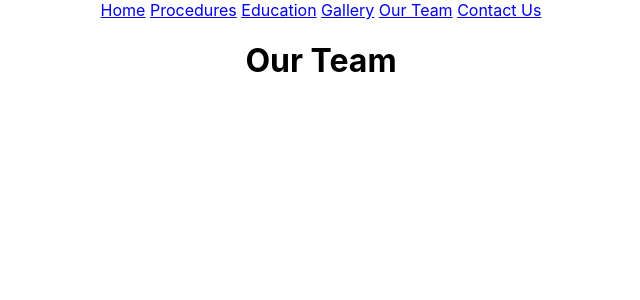
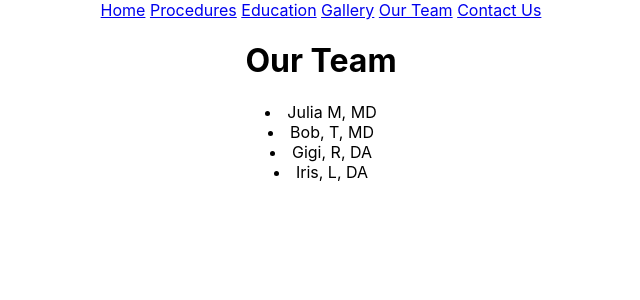
Before and after one commit to philipyap/dentist_website_react_router, a React (Create React App) app: page /team in a window 1280 px wide. Shown: the top 300 px of the page, without its empty margins (319-959 px from the left). Built offline with nearby package versions, Linux system fonts and the light colour scheme.

Commit message:
[dentist-react-router]added yeam list

```diff
--- a/src/App.js
+++ b/src/App.js
@@ -24,6 +24,12 @@ function App() {
     "Implante",
     "Fillings"
   ]
+  const team= [
+    "Julia M, MD",
+    "Bob, T, MD",
+    "Gigi, R, DA",
+    "Iris, L, DA"
+  ]
 
   return (
     <Router>
@@ -44,7 +50,7 @@ function App() {
         <Route exact path='/procedures/1' /> */}
         <Route path='/education' component={Education} />
         <Route path='/gallery' component={Gallery} />
-        <Route path='/team' component={Team} />
+        <Route path='/team' render={()=> <Team team={team}/>} />
         <Route path='/contact' component={Contact} />
         <Route path='/widgets/:id' render={(props)=> <WidgetShow procedures={procedures}{...props}/>}/>
       </div>
--- a/src/Team.js
+++ b/src/Team.js
@@ -2,10 +2,13 @@ import React, {Component} from 'react'
 
 class Team extends Component {
     render(){
+        const ourTeamList= this.props.team.map((t, idx)=>{
+        return <li key={idx}>{t}</li>
+        })
         return(
             <div>
             <h1>Our Team</h1>
-
+            {ourTeamList}
             </div>
         )
     }
```
